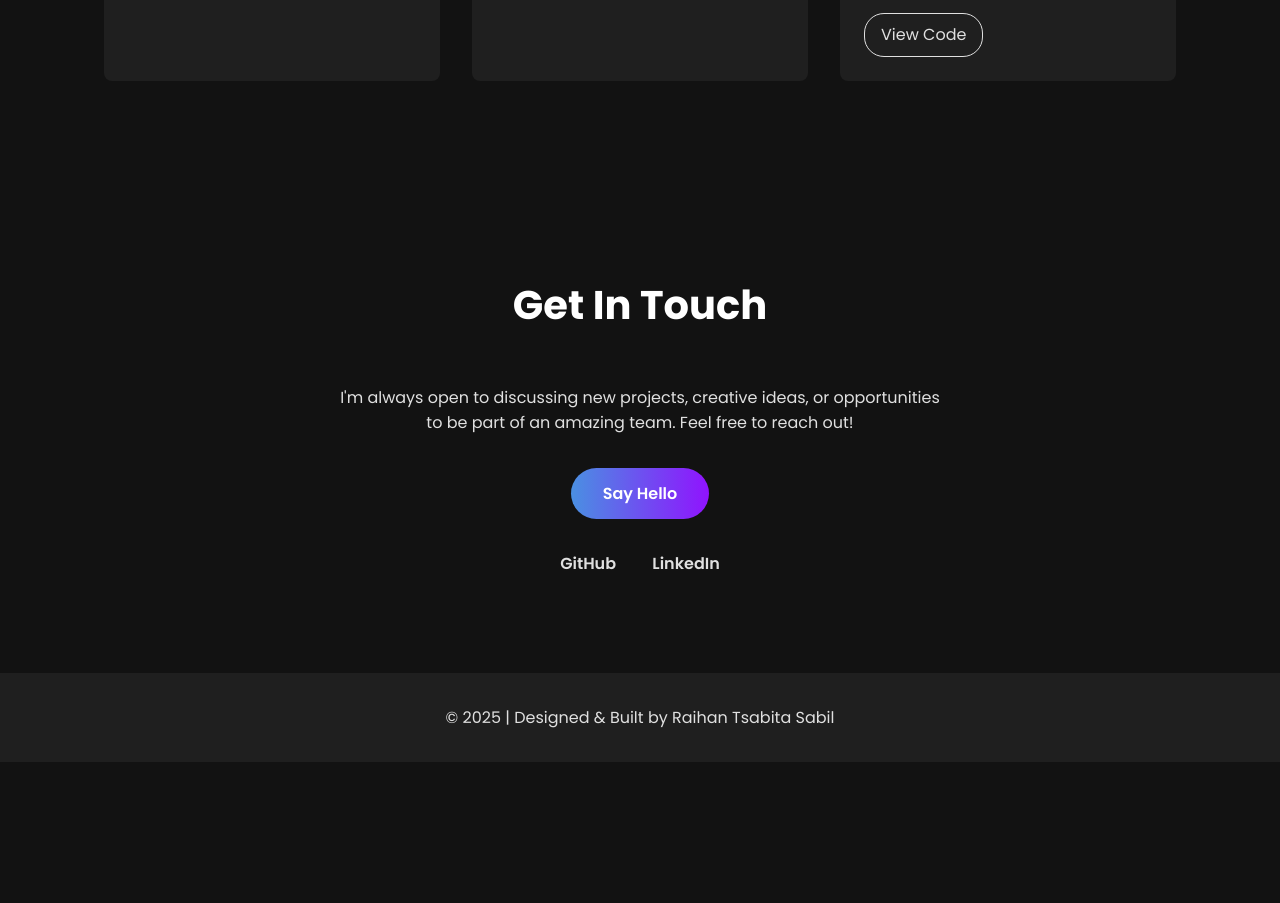
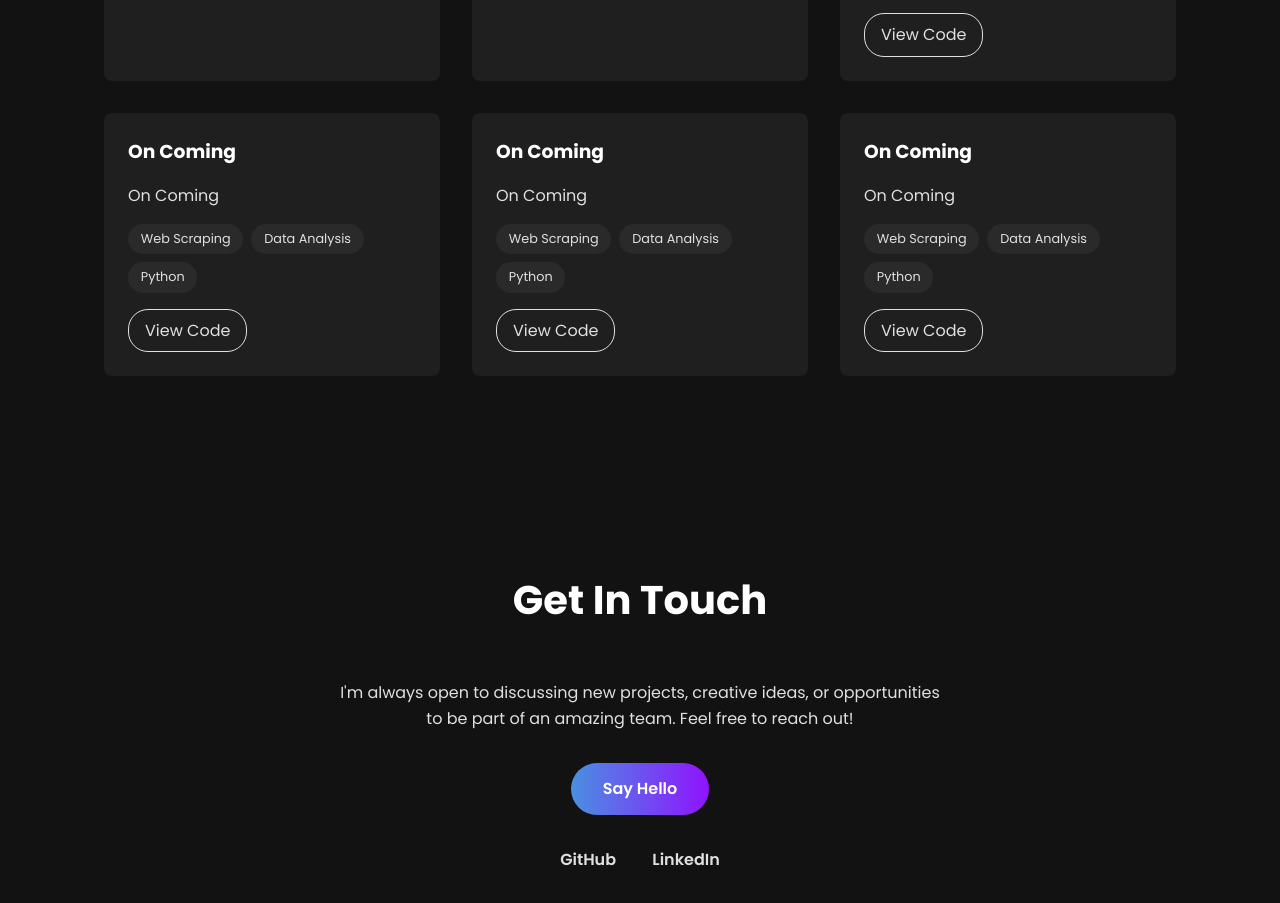
Before and after one commit to RaihanSabil/RaihanSabil.github.io, a plain HTML site: page index.html in a window 1280 px wide. Shown: the part 3653-4556 px from the top of the page. Before the commit the page ends 4415 px from the top, so only its background shows below. Drawn offline with Linux system fonts and the light colour scheme.

Commit message:
Update index.html

```diff
--- a/index.html
+++ b/index.html
@@ -143,6 +143,48 @@
                         </div>
                     </div>
                 </div>
+                <div class="project-card">
+                    <div class="project-info">
+                        <h3>On Coming</h3>
+                        <p>On Coming</p>
+                         <div class="project-tags">
+                            <span>Web Scraping</span>
+                            <span>Data Analysis</span>
+                            <span>Python</span>
+                        </div>
+                        <div class="project-links">
+                             <a href="#" class="btn-secondary">View Code</a>
+                        </div>
+                    </div>
+                </div>
+                <div class="project-card">
+                    <div class="project-info">
+                        <h3>On Coming</h3>
+                        <p>On Coming</p>
+                         <div class="project-tags">
+                            <span>Web Scraping</span>
+                            <span>Data Analysis</span>
+                            <span>Python</span>
+                        </div>
+                        <div class="project-links">
+                             <a href="#" class="btn-secondary">View Code</a>
+                        </div>
+                    </div>
+                </div>
+                <div class="project-card">
+                    <div class="project-info">
+                        <h3>On Coming</h3>
+                        <p>On Coming</p>
+                         <div class="project-tags">
+                            <span>Web Scraping</span>
+                            <span>Data Analysis</span>
+                            <span>Python</span>
+                        </div>
+                        <div class="project-links">
+                             <a href="#" class="btn-secondary">View Code</a>
+                        </div>
+                    </div>
+                </div>
             </div>
         </section>
 
```
